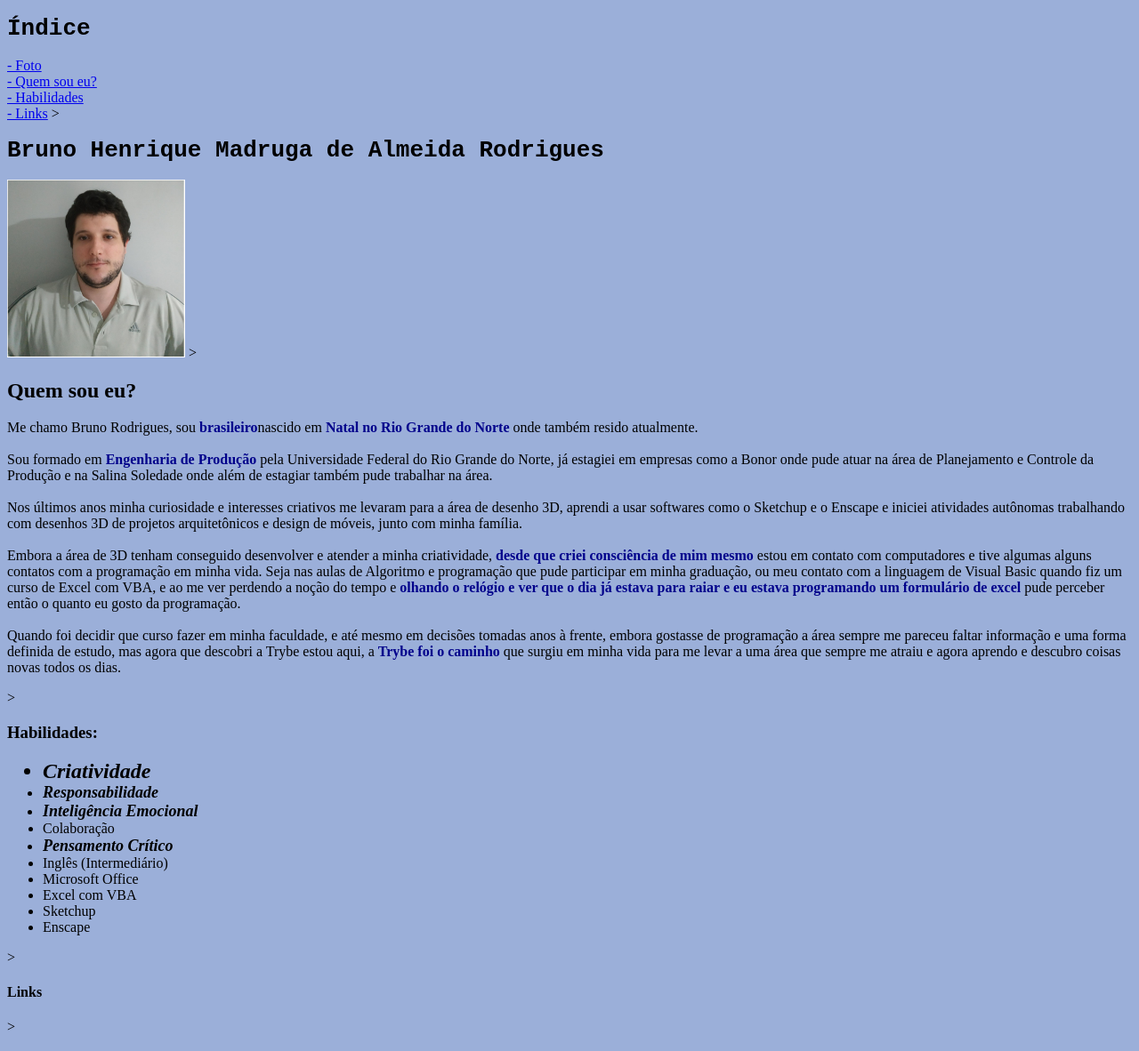
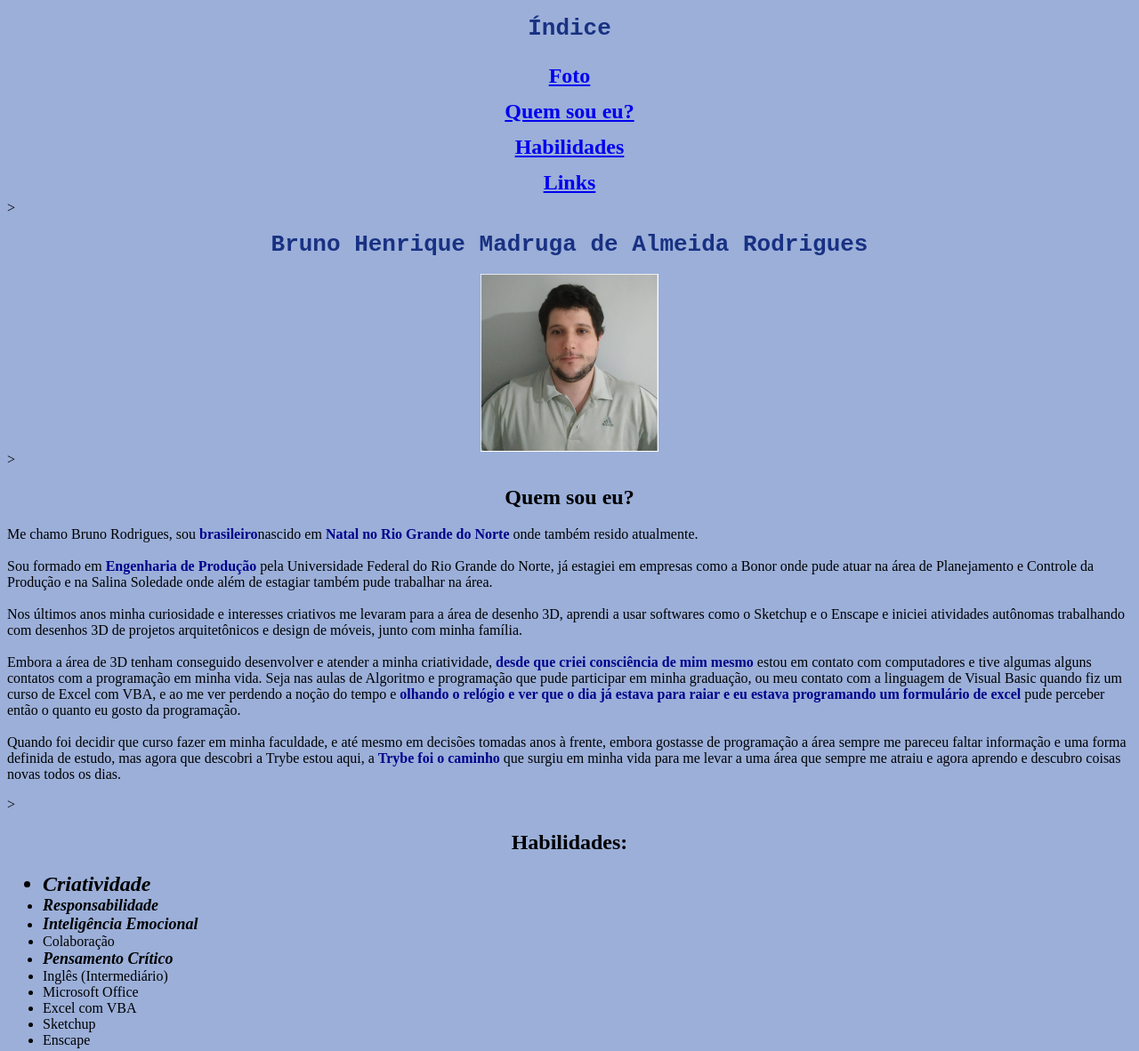
Before and after one commit to BrunoHMRodrigues/portifolio-web, a plain HTML site: page index.html in a window 1280 px wide. Shown: the top 1182 px of the page at 89% size. Drawn offline with Linux system fonts and the light colour scheme.

Commit message:
Realizado formatações no indice

```diff
--- a/index.html
+++ b/index.html
@@ -11,8 +11,20 @@
             background-color: #9bafd9;
         }
 
+        .formatar-indice {
+            text-align: center;
+            font-size: 24px;
+            font-weight: 600;
+            line-height: 40px;
+
+
+
+        }
+
         h1{
             font-family:monospace;
+            text-align: center;
+            color: #183182;
         }
 
         p{
@@ -35,6 +47,16 @@
             font-weight: 600;
         }
 
+        .foto-centralizada{
+            display: block;
+            margin-left: auto;
+            margin-right: auto;
+        }
+
+        h2{
+            text-align: center;
+        }
+
     </style>
 </head>
 <body>
@@ -46,18 +68,22 @@
         </strong>
     </h1>
 
-    <a href="#Foto">- Foto</a>
-    <br>
-    <a href="#Quem sou eu?">- Quem sou eu?</a>
-    <br>
-    <a href="#Habilidades">- Habilidades</a>
-    <br>
-    <a href="#Links">- Links</a>
+    <div class="formatar-indice">
+        <a href="#Foto">Foto</a>
+        <br>
+        <a href="#Quem sou eu?">Quem sou eu?</a>
+        <br>
+        <a href="#Habilidades">Habilidades</a>
+        <br>
+        <a href="#Links">Links</a>
+    </div>
+
+
 
     <!--Seção 1 - Nome e Foto-->>
     <h1 id="Foto">Bruno Henrique Madruga de Almeida Rodrigues</h1>
 
-    <img src="/Imagens/foto-bruno.png" alt="Bruno Rodrigues" width="200px">
+    <img class="foto-centralizada" src="/Imagens/foto-bruno.png" alt="Bruno Rodrigues" width="200px">
 
     <!--Seção 2 - Descrição sobre mim-->>
 
@@ -85,11 +111,11 @@
 
     <!--Seção 3 - Lista de Habilidades-->>
 
-    <h3 id="Habilidades">
+    <h2 id="Habilidades">
         <strong>
             Habilidades:
         </strong>
-    </h3>
+    </h2>
 
     <ul>
         <li class="destaque-item-lista-prioridade-alta"> Criatividade </li>
@@ -105,7 +131,10 @@
     </ul>
 
     <!--Seção 4 - Foto-->>
-    <h4 id="Links">Links</h4>
+    <h2 id="Links">
+        Links
+    </h2>
+
     <a href=""></a> <!-- Link Interno para foto-->
 
     <!--Seção 5 - Link do Blog-->>
```
